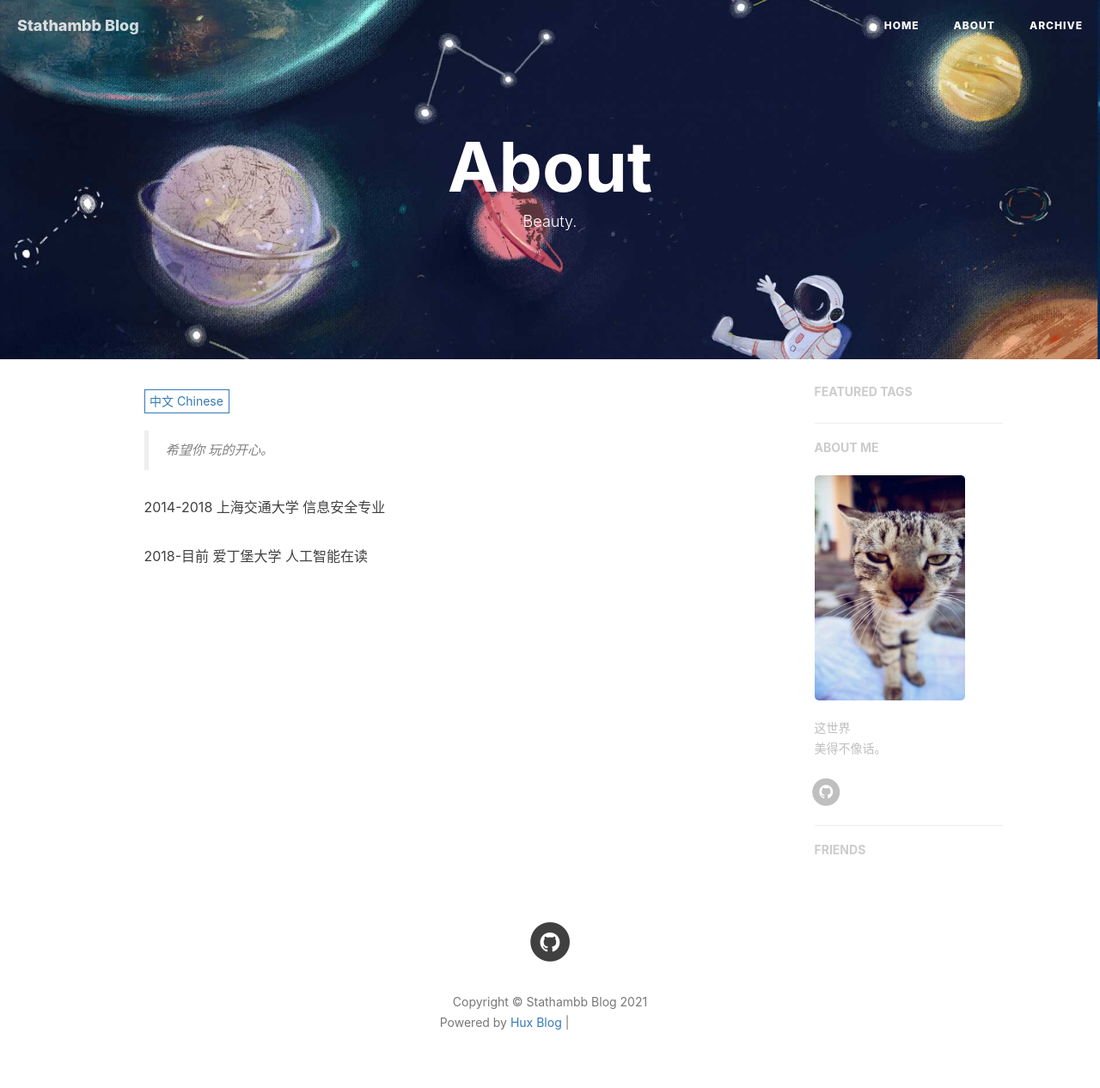
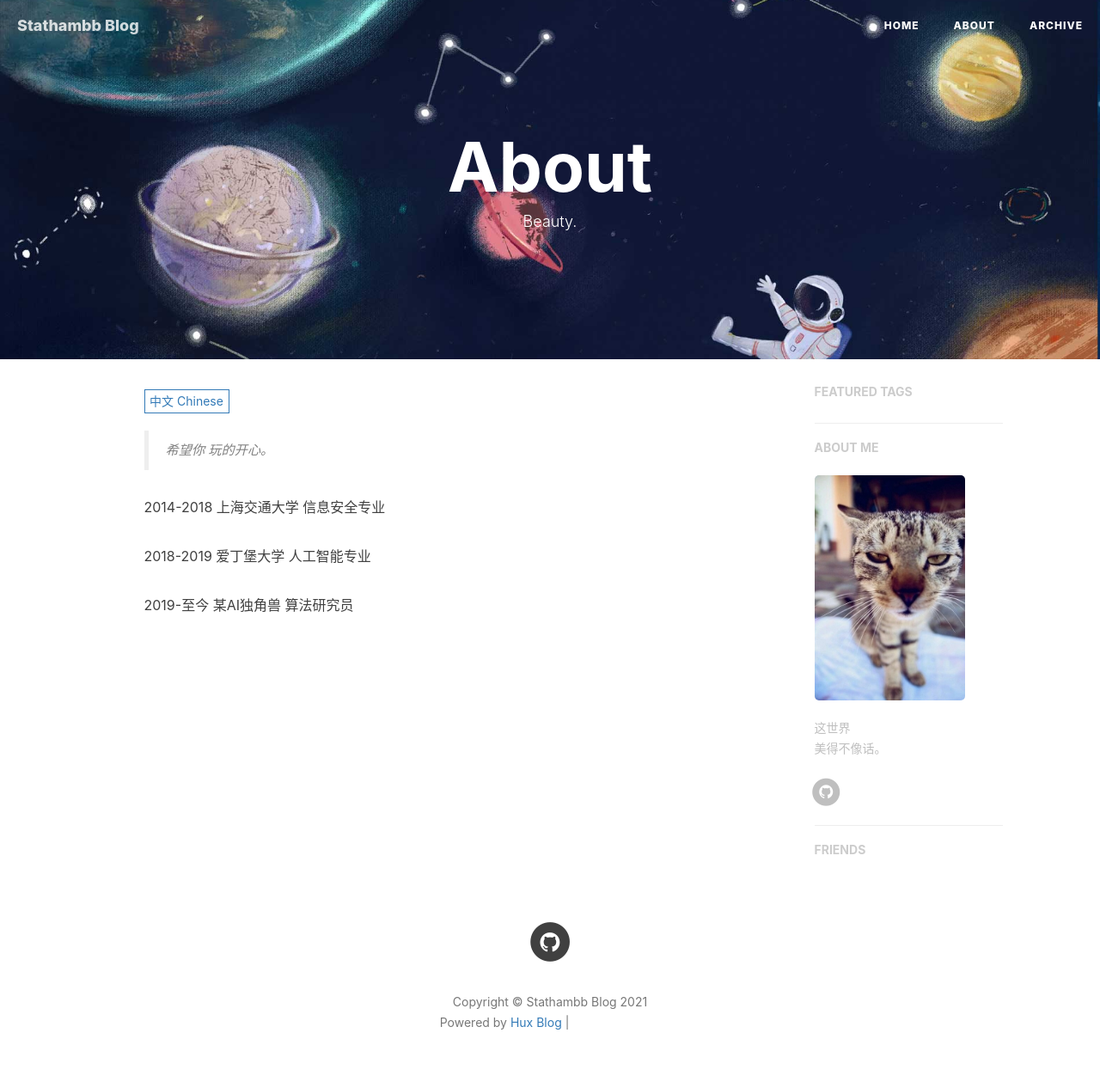
Before and after one commit to Stathambb/stathambb.github.com, a Jekyll site: the page built from about.html, in a window 1280 px wide. Shown: the whole page at 86% size. Built offline with Jekyll 4.4.1, drawn with Linux system fonts in a browser that asks for light colours; nearby versions of some CDN libraries; comment, search, counter and statistics services are not loaded; grey boxes are pictures that could not be loaded.

Commit message:
update: about me

```diff
--- a/_includes/about/en.md
+++ b/_includes/about/en.md
@@ -4,4 +4,6 @@
 
 2014-2018 Shanghai JiaoTong University - Information Security.
 
-2018-now University of Edinburgh - Aritificial Intelligence.
+2018-2019 University of Edinburgh - Aritificial Intelligence.
+
+2019-Now AI Unicorn Researcher.
--- a/_includes/about/zh.md
+++ b/_includes/about/zh.md
@@ -2,4 +2,6 @@
 
 2014-2018 上海交通大学 信息安全专业
 
-2018-目前 爱丁堡大学 人工智能在读
+2018-2019 爱丁堡大学 人工智能专业
+
+2019-至今 某AI独角兽 算法研究员
```
